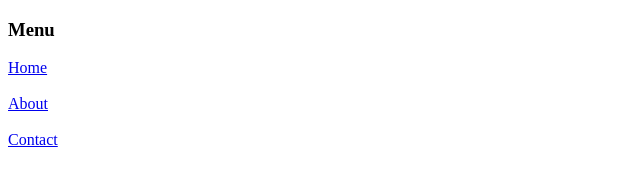
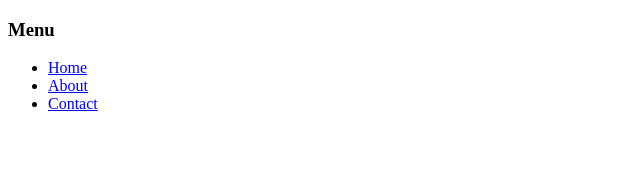
Before and after one commit to sadhikmohammad1106-svg/week-wise-programs, a plain HTML site: page Week 4/Menu.html in a window 1280 px wide. Shown: the whole page, without its empty margins (0-640 px from the left). Drawn offline with Linux system fonts and the light colour scheme.

Commit message:
Fix Week 4 frames and links

```diff
--- a/Week 4/Menu.html
+++ b/Week 4/Menu.html
@@ -1,14 +1,25 @@
+
 <!DOCTYPE html>
 <html>
+<head>
+    <title>Menu</title>
+</head>
+
 <body>
-<h3>Menu</h3>
-<a href="home.html"
-target="content">Home</a>
-<br><br>
-<a href="about.html"
-target="content">About</a>
-<br><br>
-<a href="contact.html"
-target="content">Contact</a>
+    <h3>Menu</h3>
+
+    <ul>
+        <li>
+            <a href="Home.html" target="content">Home</a>
+        </li>
+
+        <li>
+            <a href="About.html" target="content">About</a>
+        </li>
+
+        <li>
+            <a href="Contact.html" target="content">Contact</a>
+        </li>
+    </ul>
 </body>
 </html>
```
Also changed, not shown: Week 4/About.html (+6 -5 lines), Week 4/Contact.html (+6 -2 lines), Week 4/Home.html (+6 -2 lines), Week 4/Index.html (+2 -3 lines).
